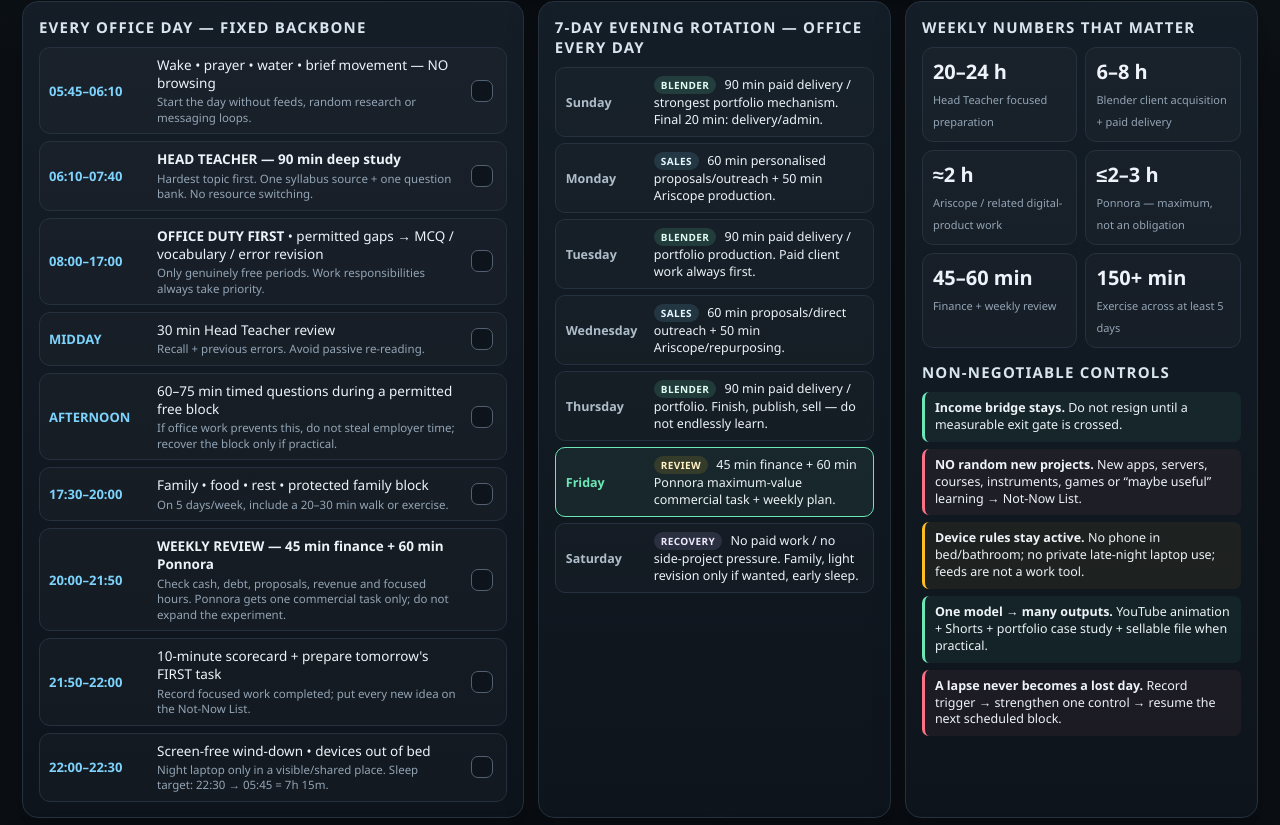
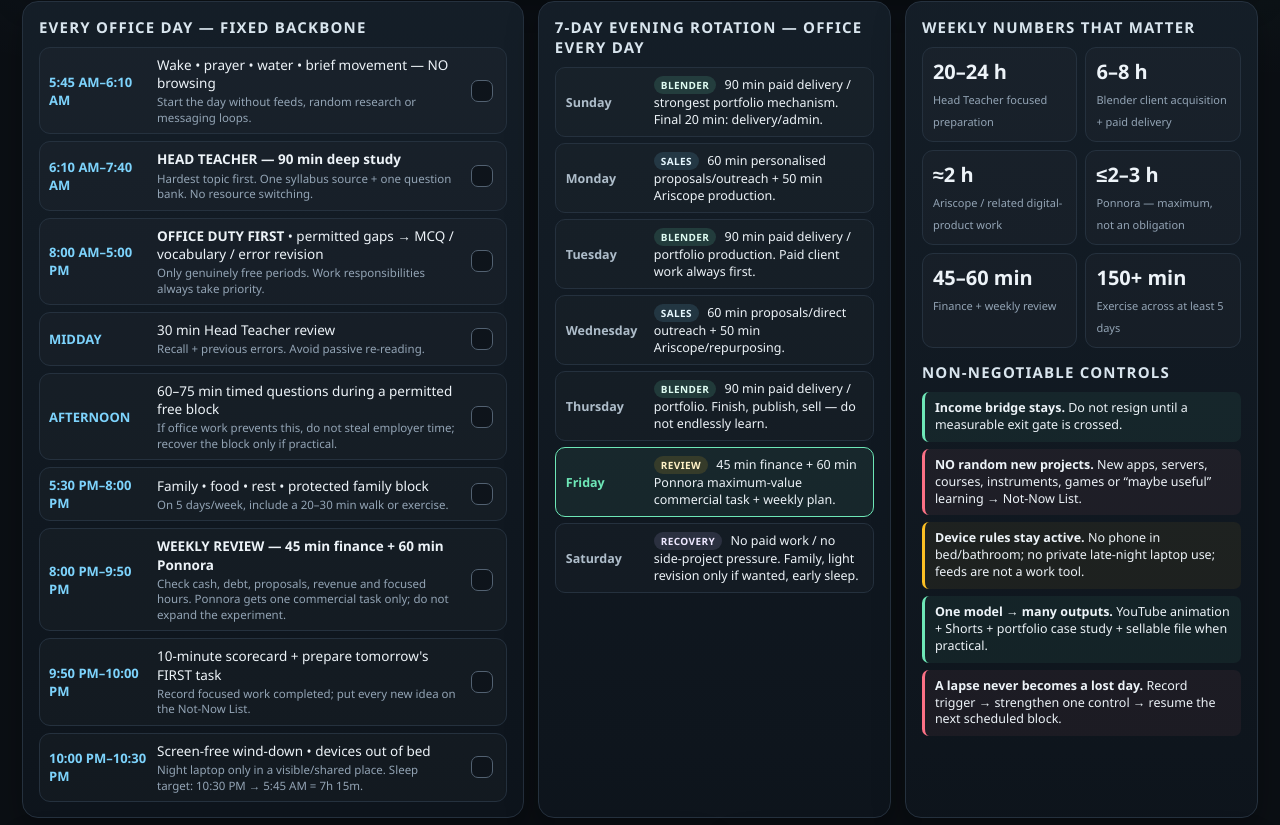
Before and after one commit to arif-hstu/1M-Target-Personal-Execution-OS, a plain HTML site: page legacy/Phase1_Daily_Routine_Reference.html in a window 1280 px wide. Shown: the part 195-1020 px from the top of the page. Drawn offline with Linux system fonts and the light colour scheme.

Commit message:
Convert legacy routine clocks to AM PM

```diff
--- a/legacy/Phase1_Daily_Routine_Reference.html
+++ b/legacy/Phase1_Daily_Routine_Reference.html
@@ -230,7 +230,7 @@
       <h2>Every Office Day — Fixed Backbone</h2>
       <div class="timeline">
         <label class="slot">
-          <span class="time">05:45–06:10</span>
+          <span class="time">5:45 AM–6:10 AM</span>
           <span class="task">Wake • prayer • water • brief movement — NO browsing
             <small>Start the day without feeds, random research or messaging loops.</small>
           </span>
@@ -238,7 +238,7 @@
         </label>
 
         <label class="slot">
-          <span class="time">06:10–07:40</span>
+          <span class="time">6:10 AM–7:40 AM</span>
           <span class="task"><b>HEAD TEACHER — 90 min deep study</b>
             <small>Hardest topic first. One syllabus source + one question bank. No resource switching.</small>
           </span>
@@ -246,7 +246,7 @@
         </label>
 
         <label class="slot">
-          <span class="time">08:00–17:00</span>
+          <span class="time">8:00 AM–5:00 PM</span>
           <span class="task"><b>OFFICE DUTY FIRST</b> • permitted gaps → MCQ / vocabulary / error revision
             <small>Only genuinely free periods. Work responsibilities always take priority.</small>
           </span>
@@ -270,7 +270,7 @@
         </label>
 
         <label class="slot">
-          <span class="time">17:30–20:00</span>
+          <span class="time">5:30 PM–8:00 PM</span>
           <span class="task">Family • food • rest • protected family block
             <small>On 5 days/week, include a 20–30 min walk or exercise.</small>
           </span>
@@ -278,7 +278,7 @@
         </label>
 
         <label class="slot">
-          <span class="time">20:00–21:50</span>
+          <span class="time">8:00 PM–9:50 PM</span>
           <span class="task"><b id="eveningMain">Evening block</b>
             <small id="eveningSub">Loaded automatically from the 7-day rotation.</small>
           </span>
@@ -286,7 +286,7 @@
         </label>
 
         <label class="slot">
-          <span class="time">21:50–22:00</span>
+          <span class="time">9:50 PM–10:00 PM</span>
           <span class="task">10-minute scorecard + prepare tomorrow's FIRST task
             <small>Record focused work completed; put every new idea on the Not-Now List.</small>
           </span>
@@ -294,9 +294,9 @@
         </label>
 
         <label class="slot">
-          <span class="time">22:00–22:30</span>
+          <span class="time">10:00 PM–10:30 PM</span>
           <span class="task">Screen-free wind-down • devices out of bed
-            <small>Night laptop only in a visible/shared place. Sleep target: 22:30 → 05:45 = 7h 15m.</small>
+            <small>Night laptop only in a visible/shared place. Sleep target: 10:30 PM → 5:45 AM = 7h 15m.</small>
           </span>
           <input type="checkbox" data-key="shutdown">
         </label>
```
